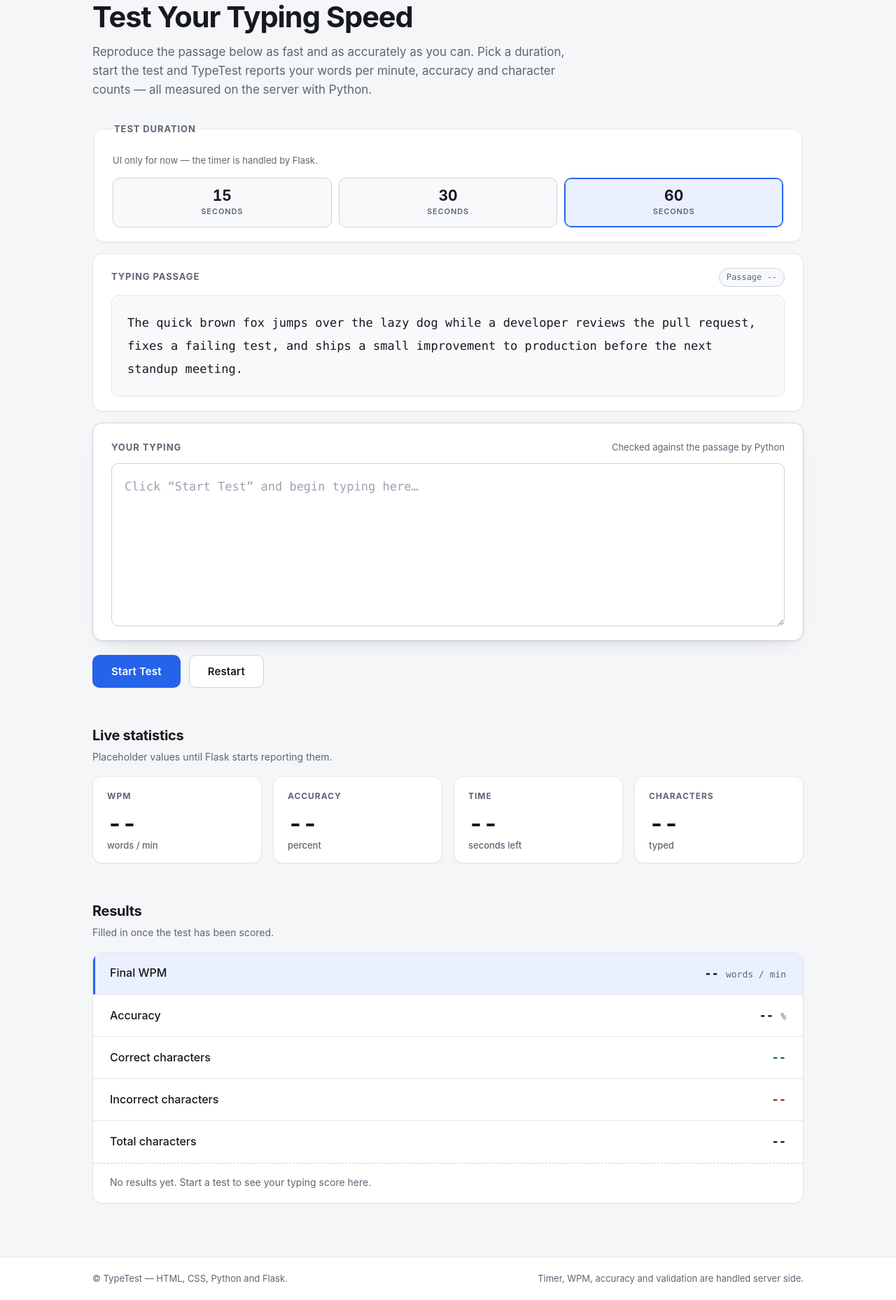
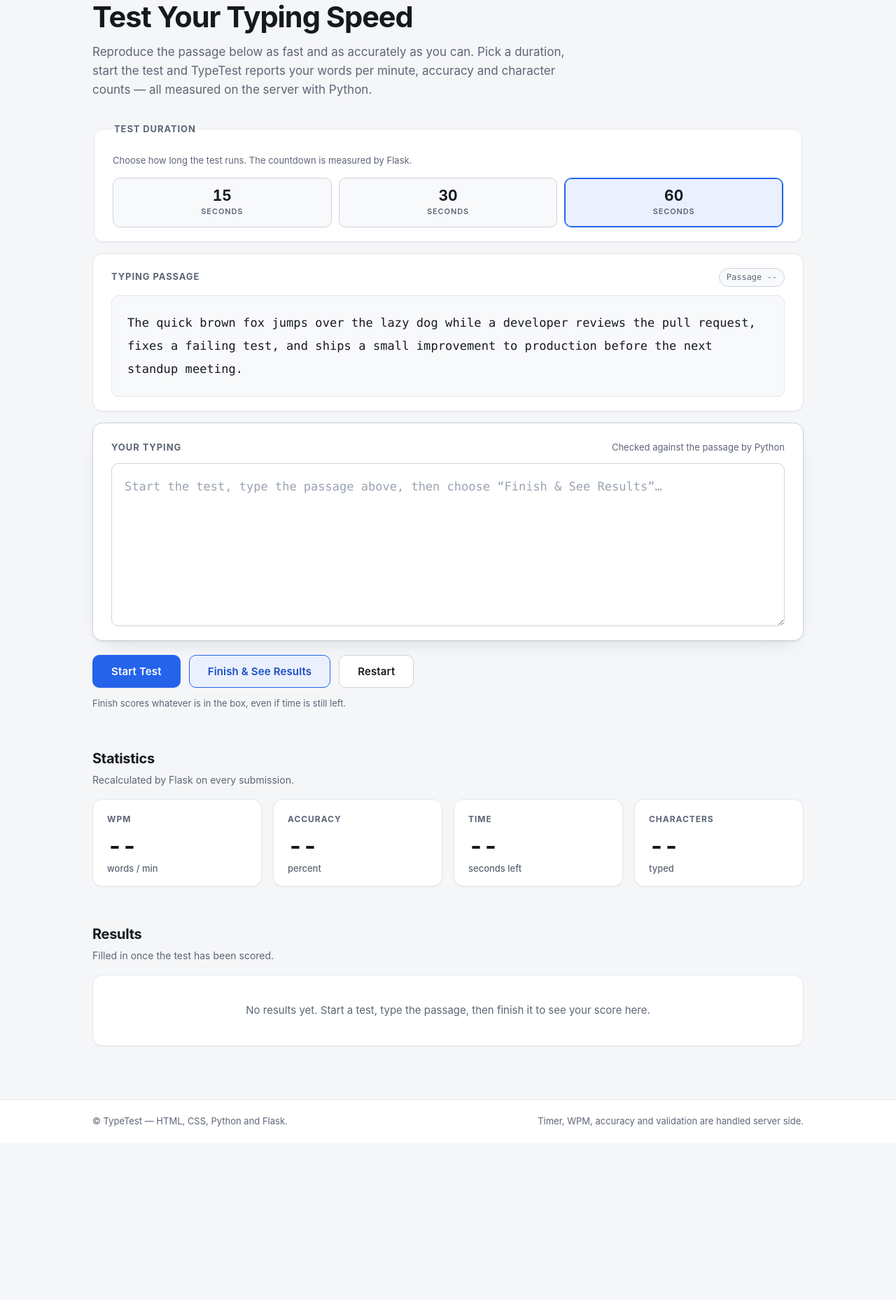
Before and after one commit to sushampokharel/TypingTest, a Flask app: template templates/index.html in a window 1280 px wide. Shown: the part 118-1976 px from the top of the page at 70% size. After the commit the page ends 1728 px from the top, so only its background shows below. Run offline with Flask 3, Linux system fonts and the light colour scheme; the template is opened without the code that fills it, so the values that code supplies are empty.

Commit message:
Some Issues I Fixed.

```diff
--- a/app.py
+++ b/app.py
@@ -1,31 +1,100 @@
+"""TypeTest -- a typing speed test built with Flask.
 
-from flask import Flask, render_template
-from logic import get_random_passage
+The frontend contains no JavaScript: every interaction is a plain HTML form
+submission, and the timer, WPM, accuracy and character counts are all produced
+by Python (see ``logic.py``).
+
+Run it with::
+
+    python3 app.py
+
+then open http://127.0.0.1:5001/
+"""
+
+from flask import Flask, redirect, render_template, request, url_for
+
+from logic import (
+    build_results,
+    current_duration,
+    current_passage,
+    current_passage_number,
+    current_typed_text,
+    get_random_passage,
+    has_test_started,
+    remaining_seconds,
+    reset_test,
+    start_timer,
+)
+
 app = Flask(__name__)
+
+
+def render_test(test_status, **overrides):
+    """Render the page with the values that always come from the test state."""
+    context = {
+        "passage": current_passage(),
+        "passage_number": current_passage_number(),
+        "duration": current_duration(),
+        "typed_text": current_typed_text(),
+        "time_remaining": remaining_seconds(),
+        "test_status": test_status,
+    }
+    context.update(overrides)
+
+    return render_template("index.html", **context)
+
 
 @app.route("/")
 def index():
-    return render_template("index.html")
+    """Show a fresh test, or the running one if the page is reloaded."""
+    if not has_test_started():
+        return render_test("Not started")
+
+    return render_test("Running")
 
 
 @app.route("/start", methods=["POST"])
 def start_test():
+    """Start a new run: pick a passage and begin the countdown."""
+    reset_test()
+
     passage = get_random_passage()
+    start_timer(request.form.get("duration"))
 
-    return render_template(
-        "index.html",
-        passage=passage)
+    return render_test("Running", passage=passage)
 
 
 @app.route("/submit", methods=["POST"])
 def submit_test():
-    return render_template("index.html")
+    """Score what the user typed and show the results."""
+    if not has_test_started():
+        return redirect(url_for("index"))
+
+    results = build_results(request.form.get("typed_text", ""))
+
+    if results is None:
+        return redirect(url_for("index"))
+
+    return render_test(
+        "Finished",
+        time_remaining=0,
+        wpm=results["wpm"],
+        accuracy=results["accuracy"],
+        characters_typed=results["total_characters"],
+        final_wpm=results["wpm"],
+        final_accuracy=results["accuracy"],
+        correct_characters=results["correct_characters"],
+        incorrect_characters=results["incorrect_characters"],
+        total_characters=results["total_characters"],
+    )
 
 
 @app.route("/restart", methods=["POST"])
 def restart_test():
+    """Discard the current run and go back to the idle screen."""
+    reset_test()
 
-    return render_template("index.html")
+    return render_test("Not started")
 
 
 if __name__ == "__main__":
--- a/static/css/style.css
+++ b/static/css/style.css
@@ -1,9 +1,4 @@
-/* ==========================================================================
-   TypeTest -- stylesheet
-   Plain CSS only: no JavaScript is used anywhere in this project.
-   ========================================================================== */
 
-/* ---------- Design tokens ---------- */
 :root {
   --font-sans: -apple-system, BlinkMacSystemFont, "Segoe UI", Roboto,
     "Helvetica Neue", Arial, sans-serif;
@@ -184,6 +179,34 @@ a {
 
 .status__value {
   font-weight: 600;
+}
+
+.status--running {
+  border-color: var(--color-accent);
+  background: var(--color-accent-soft);
+  color: var(--color-accent-strong);
+}
+
+.status--running .status__dot {
+  background: var(--color-accent);
+}
+
+.status--running .status__label {
+  color: var(--color-accent-strong);
+}
+
+.status--finished {
+  border-color: #b7dcc6;
+  background: #ebf6ef;
+  color: var(--color-good);
+}
+
+.status--finished .status__dot {
+  background: var(--color-good);
+}
+
+.status--finished .status__label {
+  color: var(--color-good);
 }
 
 /* ---------- Main / intro ---------- */
@@ -445,6 +468,24 @@ a {
   color: var(--color-accent-strong);
 }
 
+.btn--soft {
+  border-color: var(--color-accent);
+  background: var(--color-accent-soft);
+  color: var(--color-accent-strong);
+}
+
+.btn--soft:hover {
+  border-color: var(--color-accent);
+  background: var(--color-accent);
+  color: #ffffff;
+}
+
+.actions__note {
+  flex: 1 1 100%;
+  color: var(--color-text-muted);
+  font-size: 0.8125rem;
+}
+
 /* ---------- Section headings ---------- */
 .section-head {
   margin: clamp(36px, 5vw, 52px) 0 16px;
@@ -564,11 +605,10 @@ a {
 }
 
 .results__empty {
-  padding: 0 clamp(18px, 2.6vw, 24px) 18px;
-  border-top: 1px dashed var(--color-border-strong);
-  padding-top: 16px;
+  padding: clamp(26px, 4vw, 38px) clamp(18px, 2.6vw, 24px);
   color: var(--color-text-muted);
-  font-size: 0.875rem;
+  font-size: 0.9375rem;
+  text-align: center;
 }
 
 /* ---------- Footer ---------- */
--- a/templates/index.html
+++ b/templates/index.html
@@ -23,8 +23,7 @@
         <a class="site-nav__link" href="#results">Results</a>
       </nav>
 
-      <!-- TODO: Replace with the real test state once Flask provides it -->
-      <p class="status">
+      <p class="status{% if test_status == 'Running' %} status--running{% elif test_status == 'Finished' %} status--finished{% endif %}">
         <span class="status__dot" aria-hidden="true"></span>
         <span class="status__label">Status</span>
         <span class="status__value">{{ test_status | default('Not started') }}</span>
@@ -46,16 +45,15 @@
 
     <!-- ==================== Test panel (form) =======================
          No JavaScript: every interaction is a plain HTML form submission
-         that will be handled by the Flask routes in app.py.
+         handled by the Flask routes in app.py.
     ------------------------------------------------------------ -->
     <form class="test-form" id="test" method="POST" action="{{ url_for('start_test') }}">
 
       <!-- ------------------------ Duration ------------------------ -->
       <fieldset class="panel duration">
         <legend class="panel__title">Test duration</legend>
-        <p class="panel__hint">UI only for now &mdash; the timer is handled by Flask.</p>
+        <p class="panel__hint">Choose how long the test runs. The countdown is measured by Flask.</p>
 
-        <!-- TODO: Drive the selected option from the server side duration value -->
         <div class="chips" role="radiogroup" aria-label="Test duration in seconds">
           <label class="chip">
             <input class="chip__input" type="radio" name="duration" value="15"
@@ -90,8 +88,7 @@
       <section class="panel passage-panel">
         <div class="panel__head">
           <h2 class="panel__title">Typing passage</h2>
-          <!-- TODO: Render the randomly chosen passage supplied by Flask -->
-          <span class="tag">Passage {{ passage_index | default('--') }}</span>
+          <span class="tag">Passage {{ passage_number | default('--') }}</span>
         </div>
         <p class="passage" id="passage">{{ passage | default('The quick brown fox jumps over the lazy dog while a developer reviews the pull request, fixes a failing test, and ships a small improvement to production before the next standup meeting.') }}</p>
       </section>
@@ -102,33 +99,34 @@
           <label class="panel__title" for="typed-text">Your typing</label>
           <span class="panel__hint">Checked against the passage by Python</span>
         </div>
-        <!-- TODO: Refill with the text submitted so far -->
         <textarea class="typing-input" id="typed-text" name="typed_text" rows="6"
                   spellcheck="false" autocomplete="off" autocorrect="off"
                   autocapitalize="off"
-                  placeholder="Click &ldquo;Start Test&rdquo; and begin typing here&hellip;">{{ typed_text | default('') }}</textarea>
+                  placeholder="Start the test, type the passage above, then choose &ldquo;Finish &amp; See Results&rdquo;&hellip;">{{ typed_text | default('') }}</textarea>
       </section>
 
       <!-- ------------------------ Actions ------------------------- -->
       <div class="actions">
-        <!-- TODO: Point both buttons at the routes that implement the logic -->
         <button class="btn btn--primary" type="submit" formaction="{{ url_for('start_test') }}">
           Start Test
+        </button>
+        <button class="btn btn--soft" type="submit" formaction="{{ url_for('submit_test') }}">
+          Finish &amp; See Results
         </button>
         <button class="btn btn--ghost" type="submit" formaction="{{ url_for('restart_test') }}">
           Restart
         </button>
+        <p class="actions__note">Finish scores whatever is in the box, even if time is still left.</p>
       </div>
     </form>
 
     <!-- ========================= Statistics ========================= -->
     <section class="statistics" id="statistics" aria-labelledby="statistics-title">
       <div class="section-head">
-        <h2 class="section-head__title" id="statistics-title">Live statistics</h2>
-        <p class="section-head__text">Placeholder values until Flask starts reporting them.</p>
+        <h2 class="section-head__title" id="statistics-title">Statistics</h2>
+        <p class="section-head__text">Recalculated by Flask on every submission.</p>
       </div>
 
-      <!-- TODO: Replace every placeholder below with the matching context value -->
       <div class="cards">
         <article class="card">
           <h3 class="card__label">WPM</h3>
@@ -161,6 +159,7 @@
 
       <div class="panel results__panel">
         <!-- TODO: Show a best-score summary when one is available -->
+        {% if test_status == 'Finished' %}
         <dl class="results__list">
           <div class="results__row results__row--highlight">
             <dt class="results__term">Final WPM</dt>
@@ -187,10 +186,11 @@
             <dd class="results__detail">{{ total_characters | default('--') }}</dd>
           </div>
         </dl>
-
+        {% else %}
         <p class="results__empty">
-          No results yet. Start a test to see your typing score here.
+          No results yet. Start a test, type the passage, then finish it to see your score here.
         </p>
+        {% endif %}
       </div>
     </section>
   </main>
```
Also changed, not shown: logic.py (+103 -35 lines).
